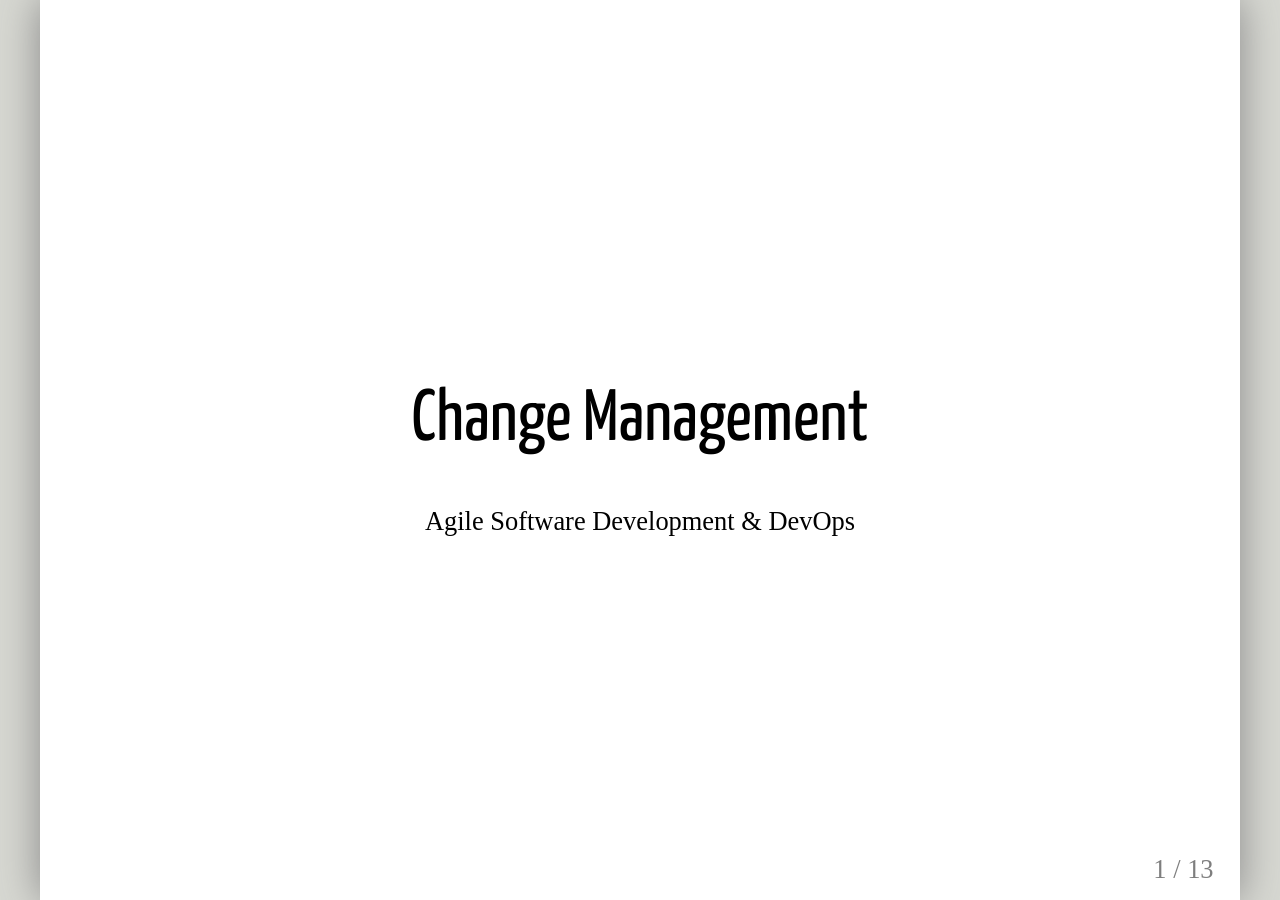
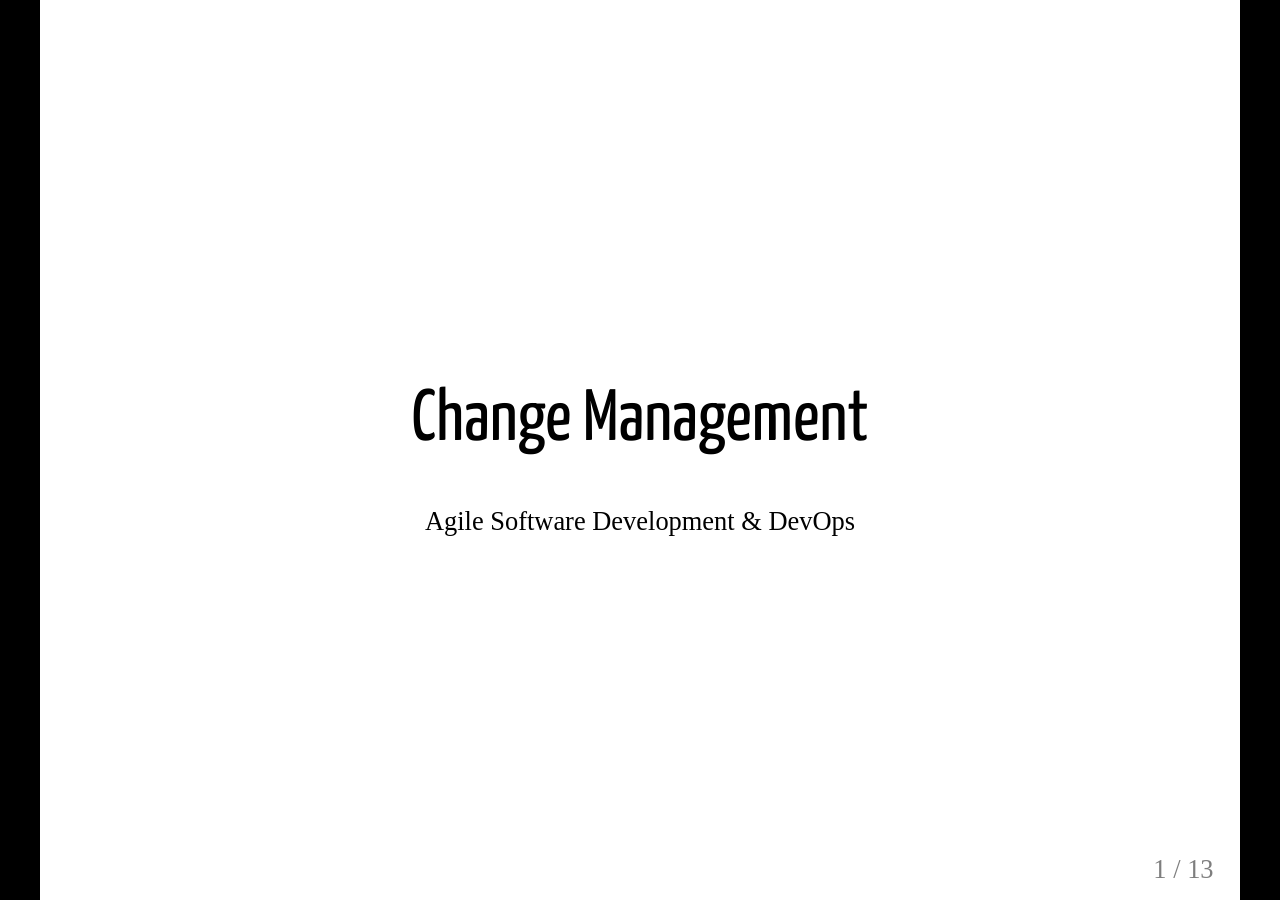
Before and after one commit to nyu-software-engineering/course-materials, a Jekyll site: the page built from docs/22.change-management.html, in a window 1280 px wide. Built offline with Jekyll 4.4.1, drawn with Linux system fonts in a browser that asks for light colours; some web fonts are replaced.

Commit message:
overriding remark.js css

```diff
--- a/docs/_layouts/presentation.html
+++ b/docs/_layouts/presentation.html
@@ -17,6 +17,15 @@
         font-weight: normal;
       }
       .remark-code, .remark-inline-code { font-family: 'Ubuntu Mono'; }
+
+      .remark-container {
+        background-color: black;
+      }
+
+      .remark-slide-scaler {
+        -webkit-box-shadow: none;
+        box-shadow: none;
+      }
 
       blockquote {
         /* vertical line on the left of quotes */
```
